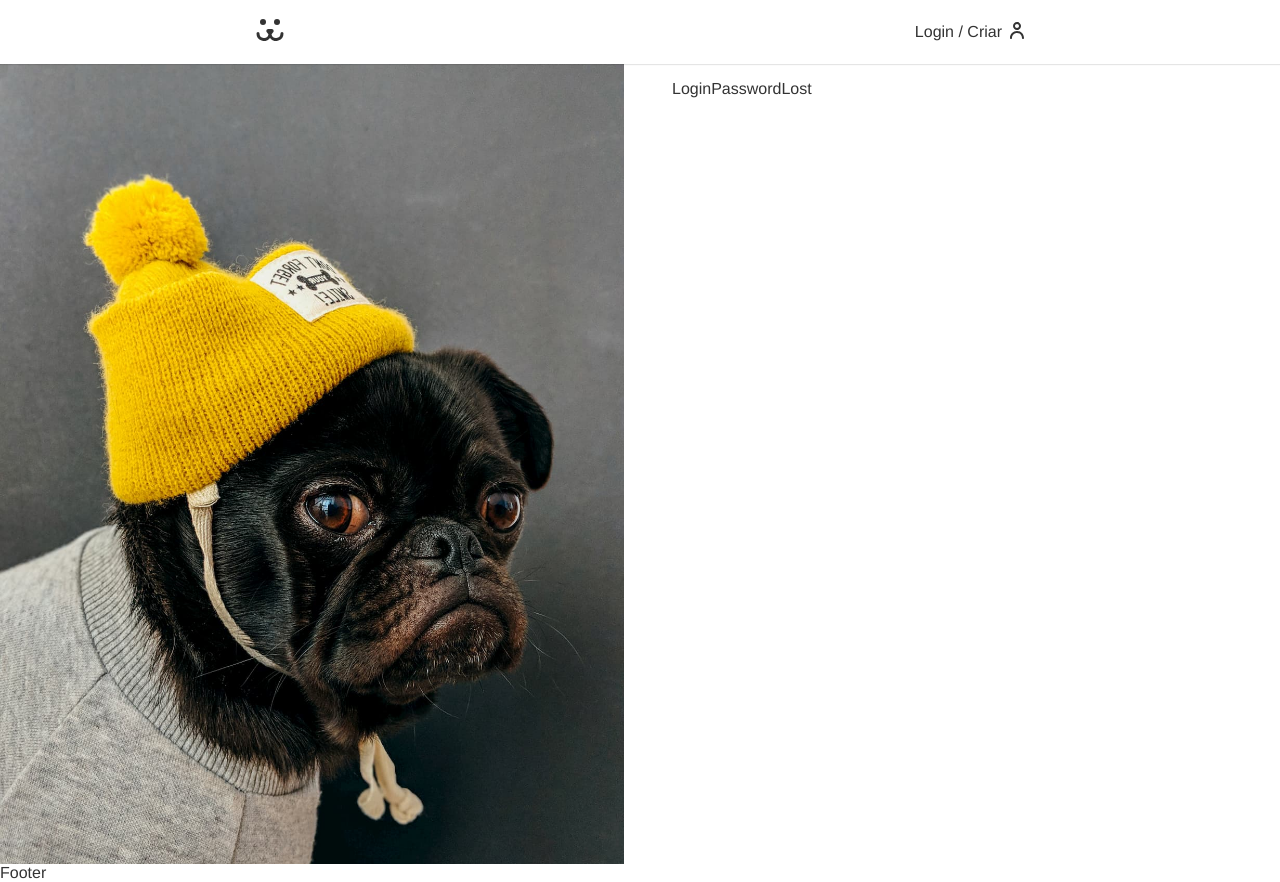
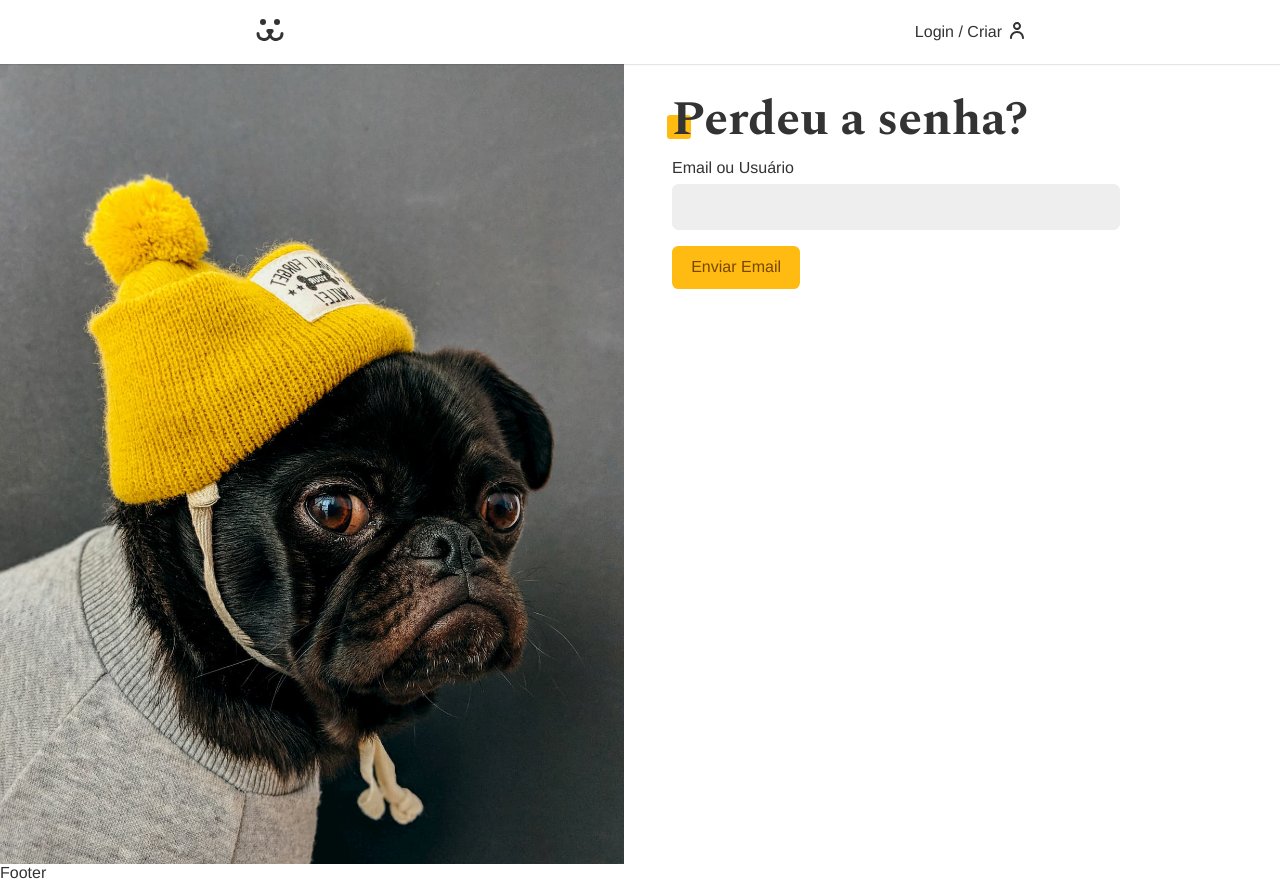
Before and after one commit to MatheusTG/dogs, a React app: page /login/perdeu in a window 1280 px wide. Built offline with nearby package versions, Linux system fonts and the light colour scheme; the HTML template or start-up script is replaced by a standard one.

Commit message:
Password Lost

```diff
--- a/api.js
+++ b/api.js
@@ -109,3 +109,16 @@
     },
   };
 }
+
+export function PASSWORD_LOST(body) {
+  return {
+    url: API_URL + '/api/password/lost',
+    options: {
+      method: 'POST',
+      headers: {
+        'Content-Type': 'application/json',
+      },
+      body: JSON.stringify(body),
+    },
+  };
+}
--- a/src/components/Login/LoginPasswordLost.jsx
+++ b/src/components/Login/LoginPasswordLost.jsx
@@ -1,9 +1,46 @@
-import React from 'react'
+import React from 'react';
+import Input from '../Forms/Input';
+import Button from '../Forms/Button';
+import useForm from '../../Hooks/useForm';
+import useFetch from '../../Hooks/useFetch';
+import { PASSWORD_LOST } from '../../../api';
+import Error from '../Helper/Error';
 
 const LoginPasswordLost = () => {
+  const login = useForm();
+  const { data, loading, error, request } = useFetch();
+
+  async function handleSubmit(event) {
+    event.preventDefault();
+    if (login.validate()) {
+      const { url, options } = PASSWORD_LOST({
+        login: login.value,
+        url: window.location.href.replace('perdeu', 'resetar'),
+      });
+      const { json } = await request(url, options);
+      console.log(json);
+    }
+  }
+
   return (
-    <div>LoginPasswordLost</div>
-  )
-}
+    <section>
+      <h1 className="title">Perdeu a senha?</h1>
+      {data ? (
+        <p style={{color: '#4c1'}}>{data}</p>
+      ) : (
+        <form onSubmit={handleSubmit}>
+          <Input label="Email ou Usuário" type="text" name="login" {...login} />
+          {loading ? (
+            <Button disabled>Enviando...</Button>
+          ) : (
+            <Button>Enviar Email</Button>
+          )}
+        </form>
+      )}
 
-export default LoginPasswordLost
+      <Error error={error} />
+    </section>
+  );
+};
+
+export default LoginPasswordLost;
```
